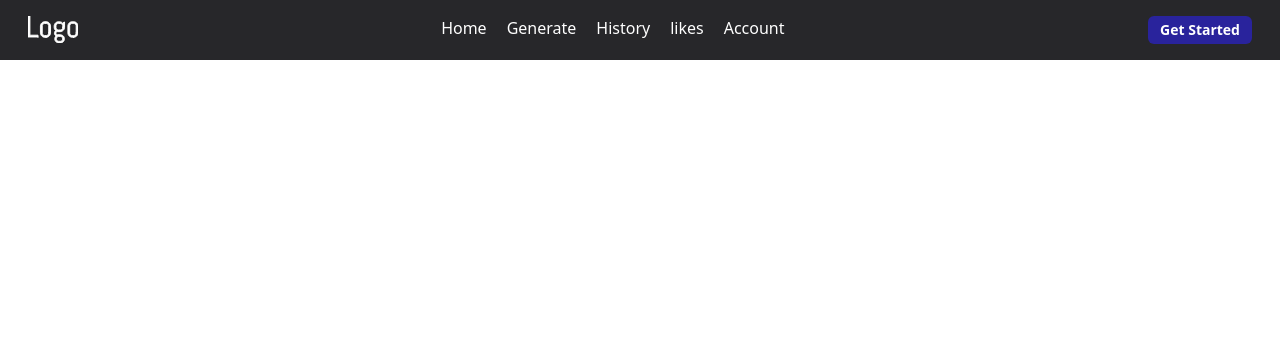
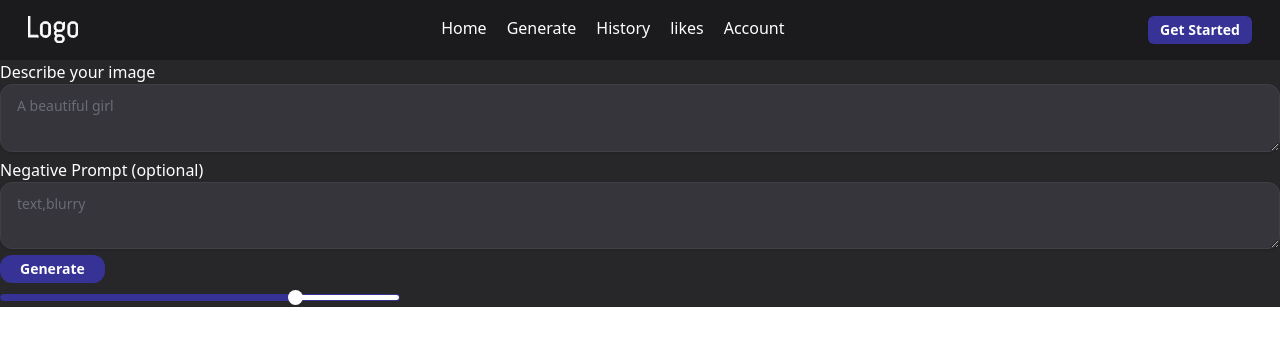
Before and after one commit to masudpro121/bigsaudi-image-generate, a Next.js app: page / in a window 1280 px wide. Shown: the top 346 px of the page. Built offline with nearby package versions, Linux system fonts and the light colour scheme.

Commit message:
range added

```diff
--- /dev/null
+++ b/src/components/Generate/Generate.js
@@ -0,0 +1,62 @@
+import React, { useEffect, useRef, useState } from "react";
+import styles from './generate.module.css'
+function Generate() {
+  const [dimension, setDimension] = useState(3)
+  const dimensions = [
+    {width:'1152', height:'768'},
+    {width:'1088', height:'896'},
+    {width:'1024', height:'1024'},
+    {width:'896', height:'1088'},
+    {width:'768', height:'1152'},
+  ]
+
+  const slider1 = useRef('slider')
+  if(slider1.current.style){
+    const percentage = (100/(dimensions.length-1))*(dimension)
+    slider1.current.style.background = `linear-gradient(to right, #373296 0%, #373296 ${percentage}%, #fff ${percentage}%, white 100%)`
+  }
+  return (
+    <div>
+      {/* Generate Part  */}
+      <div>
+        <div>
+          <div>
+            <label htmlFor="describe">Describe your image</label>
+          </div>
+          <textarea
+            className="shadow overflow-y-hidden w-full bg-zinc-700 bg-opacity-60 border border-zinc-700 rounded-xl leading-relaxed text-sm px-4 py-2.5 focus:outline-none focus:ring-1 focus:ring-indigo-700 placeholder:opacity-50"
+            id="describe"
+            placeholder="A beautiful girl"
+          ></textarea>
+        </div>
+        <div>
+          <div>
+            <label htmlFor="negative">Negative Prompt (optional)</label>
+          </div>
+          <textarea
+            className="shadow overflow-y-hidden w-full bg-zinc-700 bg-opacity-60 border border-zinc-700 rounded-xl leading-relaxed text-sm px-4 py-2.5 focus:outline-none focus:ring-1 focus:ring-indigo-700 placeholder:opacity-50"
+            id="negative"
+            placeholder="text,blurry"
+          ></textarea>
+        </div>
+        <div>
+          <button className="bg-btn rounded-xl px-5 py-1 text-sm font-semibold">
+            Generate
+          </button>
+        </div>
+      </div>
+
+      {/* Settings Part  */}
+      <div>
+        <div className="slidecontainer">
+          <input ref={slider1} type="range" min="0" max={dimensions.length-1} value={dimension}
+            className={styles.slider }
+            onChange={e=>setDimension(e.target.value)}
+          />
+        </div>
+      </div>
+    </div>
+  );
+}
+
+export default Generate;
--- /dev/null
+++ b/src/components/Generate/generate.module.css
@@ -0,0 +1,30 @@
+.slider {
+  -webkit-appearance: none;
+  appearance: none;
+  background: linear-gradient(to right, var(--btn-color) 0%, var(--btn-color) 75%, #fff 40%, #fff 100%);
+  border: solid 1px var(--btn-color);
+  border-radius: 8px;
+  height: 7px;
+  width: 400px;
+  outline: none;
+  transition: background 450ms ease-in;
+
+}
+
+.slider::-webkit-slider-thumb {
+  -webkit-appearance: none;
+  appearance: none;
+  width: 15px;
+  height: 15px;
+  border-radius: 50%;
+  background: white;
+  cursor: pointer;
+}
+
+.slider::-moz-range-thumb {
+  width: 15px;
+  height: 15px;
+  border-radius: 50%;
+  background: white;
+  cursor: pointer;
+}
--- a/src/components/Navbar/Navbar.js
+++ b/src/components/Navbar/Navbar.js
@@ -3,7 +3,7 @@ import Logo from '@/assets/img/logo.svg'
 import Image from "next/image"
 function Navbar() {
   return (
-    <div className="flex justify-between py-4 px-7">
+    <div className="bg-dark flex justify-between py-4 px-7">
       <div>
         <Image src={Logo} alt="logo" />
       </div>
--- a/src/pages/index.js
+++ b/src/pages/index.js
@@ -1,6 +1,7 @@
 import Image from 'next/image'
 import { Inter } from 'next/font/google'
 import Navbar from "@/components/Navbar/Navbar"
+import Generate from "@/components/Generate/Generate"
 
 const inter = Inter({ subsets: ['latin'] })
 
@@ -8,6 +9,7 @@ export default function Home() {
   return (
     <div className="bg-light text-white">
       <Navbar />
+      <Generate />
     </div>
   )
 }
--- a/src/styles/globals.css
+++ b/src/styles/globals.css
@@ -5,5 +5,5 @@
 :root{
   --bg-dark: #1b1b1e;
   --bg-light: #27272a;
-  --btn-color: #29239c;
+  --btn-color: #373296;
 }
```
